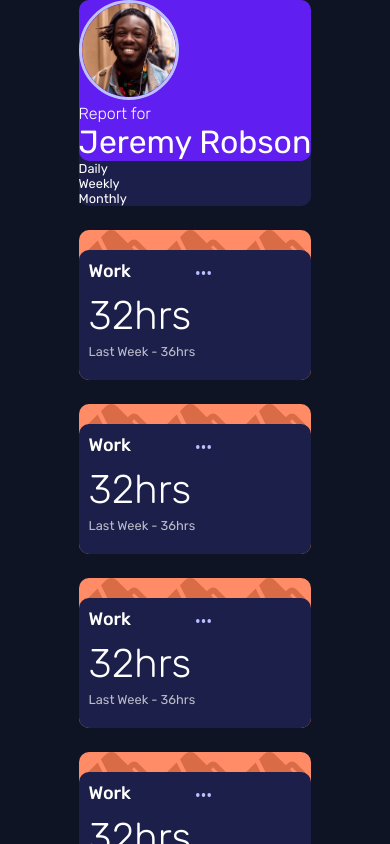
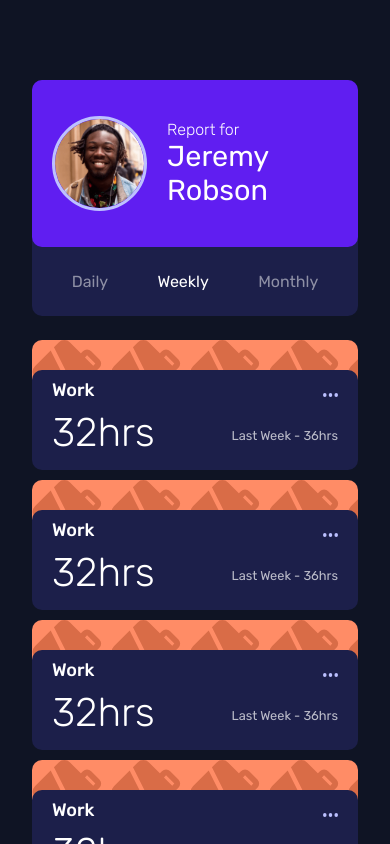
Before and after one commit to aweliego/time-tracking-dashboard, a React (Create React App) app: page / in a window 390 px wide. Shown: the top 844 px of the page. Built offline with nearby package versions, Linux system fonts and the light colour scheme.

Commit message:
Fix positioning and margins of grid and activity details on mobile

```diff
--- a/src/components/Activity/Activity.css
+++ b/src/components/Activity/Activity.css
@@ -1,23 +1,25 @@
 .Activity-Card {
   background-color: hsl(15, 100%, 70%);
   background-image: url(../../../public/images/icon-work.svg);
-  border-radius: 10px;
+  /* width: 200px; */
 }
 
 .Activity {
   background-color: hsl(235, 46%, 20%);
-  height: 130px;
-  border-radius: 10px;
+  /* width: 200px; */
   padding: 10px;
+  height: 190px;
 }
 
-.Activity img {
-  width: 15px;
-  vertical-align: middle;
+.Activity-Card,
+.Activity {
+  /* If I set this height for both, cards are too big on wide screens, but if I don't the bg sticks out when resizing */
+  /* height: 190px; */
+  border-radius: 10px;
 }
 
 .background-icon {
-  height: 20px;
+  height: 30px;
 }
 
 .title {
@@ -25,6 +27,11 @@
   font-weight: 500;
   display: inline-block;
   margin: 0 65px 10px 0;
+}
+
+.Activity img {
+  width: 15px;
+  vertical-align: middle;
 }
 
 .current-stats {
@@ -38,9 +45,23 @@
   opacity: 0.7;
 }
 
-@media only screen and (max-width: 500px) {
+@media only screen and (max-width: 583px) {
   .Activity-Card,
   .Activity {
     grid-column: 1 / -1;
+    height: 100px;
+  }
+
+  .Activity {
+    display: grid;
+    grid-template-columns: 1fr auto;
+    grid-template-rows: 30px 30px;
+    align-items: center;
+    row-gap: 10px;
+    padding: 10px 20px 40px 20px;
+  }
+
+  .Activity img {
+    justify-self: end;
   }
 }
--- a/src/components/Activity/Activity.js
+++ b/src/components/Activity/Activity.js
@@ -4,7 +4,7 @@
 const Activity = () => {
   return (
     <>
-      <article className="Activity-Card">
+     <article className="Activity-Card">
         <div class="background-icon"></div>
         <section className="Activity">
           <h4 className="title">Work</h4>
--- a/src/components/App/App.css
+++ b/src/components/App/App.css
@@ -18,5 +18,6 @@
   .App-container {
     /* Collapses into 1 column */
     grid-template-columns: 1fr;
+    margin: 5rem 2rem;
   }
 }
--- a/src/components/App/App.js
+++ b/src/components/App/App.js
@@ -7,9 +7,7 @@
   return (
     <article className="App-container">
       <SideBar />
-      <main>
-        <Dashboard />
-      </main>
+      <Dashboard />
     </article>
   );
 };
--- a/src/components/Dashboard/Dashboard.css
+++ b/src/components/Dashboard/Dashboard.css
@@ -2,11 +2,13 @@
   display: grid;
   grid-template-columns: repeat(3, minmax(150px, 1fr));
   grid-gap: 1.5rem;
+  /* width: 650px; */
 }
 
-@media only screen and (max-width: 700px) {
+@media only screen and (max-width: 583px) {
   .Dashboard-grid {
     /* Collapses into 1 column */
     grid-template-columns: 1fr;
+    grid-gap: 2.5rem;
   }
 }
--- a/src/components/SideBar/SideBar.css
+++ b/src/components/SideBar/SideBar.css
@@ -3,18 +3,25 @@
   border-radius: 10px;
   font-weight: 400;
   min-width: 150px;
+  /* width: 250px; */
 }
 
-.SideBar img {
-  width: 100px;
+.user img {
+  display: block;
+  max-width: 230px;
+  max-height: 95px;
+  width: auto;
+  height: auto;
   border: 3px solid hsl(236, 100%, 87%);
   border-radius: 50%;
+  margin: 15px 0 0 10px;
 }
 
 .user {
   background-color: hsl(259, 88%, 53%);
   font-weight: 300;
   border-radius: 10px;
+  padding: 10px;
 }
 
 .user h1 {
@@ -22,7 +29,54 @@
   font-size: 2rem;
 }
 
+.user-text {
+  padding: 20px 0 70px 15px;
+  width: 80%;
+}
+
 .timeframes {
-  font-size: 0.8rem;
+  font-size: 1rem;
   list-style-type: none;
+  padding: 15px;
 }
+
+.timeframes li {
+  padding: 10px 0;
+  opacity: 0.5;
+}
+
+.timeframes .active {
+  opacity: 1;
+}
+
+@media only screen and (max-width: 700px) {
+  .user,
+  .timeframes {
+    display: flex;
+    flex-flow: row;
+  }
+
+  .timeframes {
+    justify-content: space-around;
+    align-items: center;
+  }
+
+  .user {
+    align-items: center;
+    justify-content: center;
+    padding: 20px;
+  }
+
+  .user img {
+    margin: 0;
+  }
+
+  .user-text {
+    padding: 20px;
+    font-size: 1rem;
+  }
+
+  .user h1 {
+    font-size: 1.8rem;
+  }
+}
--- a/src/components/SideBar/SideBar.js
+++ b/src/components/SideBar/SideBar.js
@@ -6,14 +6,16 @@
     <header className="SideBar">
       <section className="user">
         <img src="../../../images/image-jeremy.png" alt="jeremy" />
-        <p>Report for</p>
-        <h1>Jeremy Robson</h1>
+        <div className="user-text">
+          <p>Report for</p>
+          <h1>Jeremy Robson</h1>
+        </div>
       </section>
 
       <nav>
         <ul className="timeframes">
           <li>Daily</li>
-          <li>Weekly</li>
+          <li className="active">Weekly</li>
           <li>Monthly</li>
         </ul>
       </nav>
--- a/src/index.css
+++ b/src/index.css
@@ -6,10 +6,9 @@
   -webkit-font-smoothing: antialiased;
   -moz-osx-font-smoothing: grayscale;
   background-color: hsl(226, 43%, 10%);
-  display: flex;
-  align-items: center;
-  justify-content: center;
-  height: 100vh;
+  min-height: 100vh;
+  display: grid;
+  place-content: center center;
 }
 
 @media only screen and (max-width: 650px) {
```
